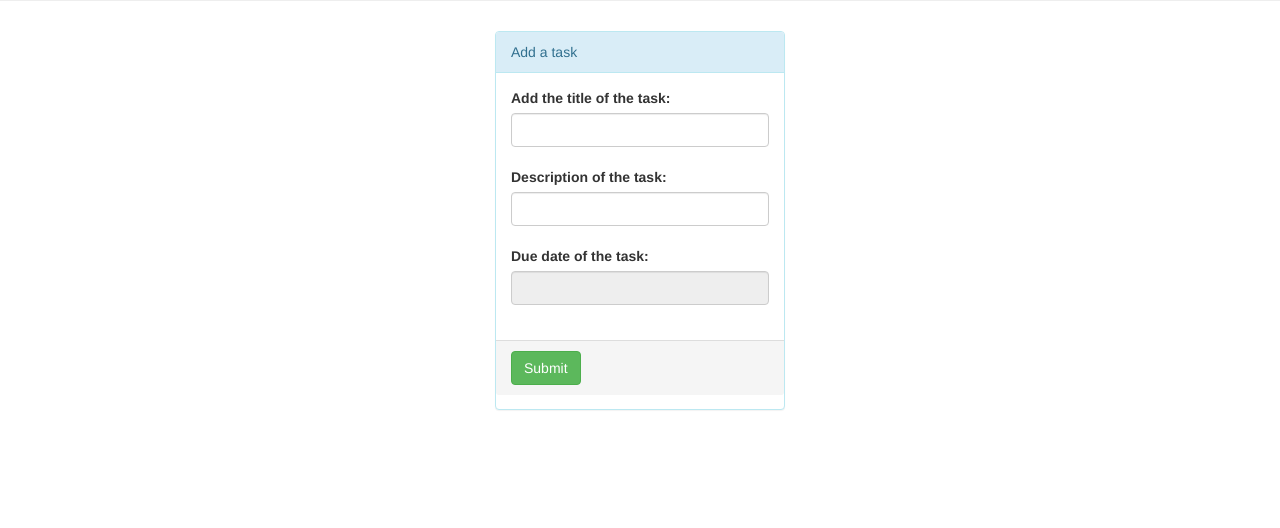
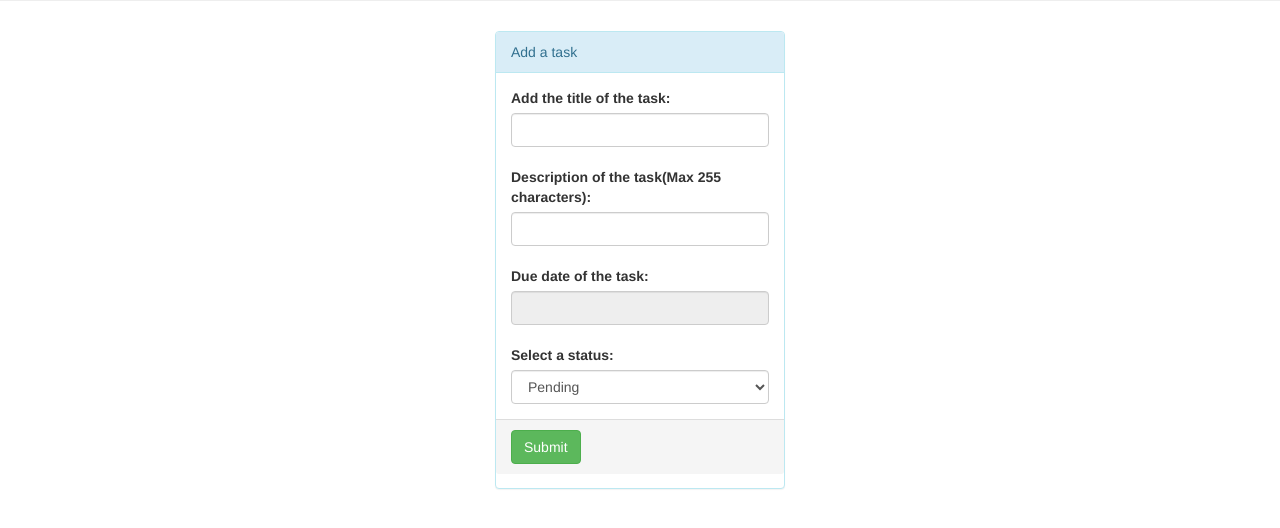
Before and after one commit to AlnaberA/todo-list, a PHP site: page / in a window 1280 px wide. Shown: the part 259-787 px from the top of the page. Run offline with PHP 8.4, Linux system fonts and the light colour scheme; some libraries are stand-ins or nearby versions.

Commit message:
Changed index.php

```diff
--- a/index.php
+++ b/index.php
@@ -17,10 +17,17 @@ include("templates/header.php");
                     <div class="panel-body">
                           <label for="title" id="title">Add the title of the task:</label>
                           <input type="text" name="title" value="" class="form-control"/><br/>
-                          <label for="description" id="description">Description of the task:</label>
-                          <input type="text" name="description" value="" class="form-control"/><br/>
+                          <label for="description" id="description">Description of the task(Max 255 characters):</label>
+                          <input type="text" name="description" value="" class="form-control" maxlength="255"/><br/>
                           <label for="description" > Due date of the task:</label>
                           <input type="text" name="date" id="date" value="" class="form-control" readonly="true"/><br/>
+                          <label for="status" > Select a status:</label>
+                          <select name="status" id="status" class="form-control">
+                                <option value="Pending">Pending</option>
+                                <option value="Started">Started</option>
+                                <option value="Completed">Completed</option>
+                                <option value="Late">Late</option>
+                            </select>
                     </div>
 
                     <div class="panel-footer">
```
